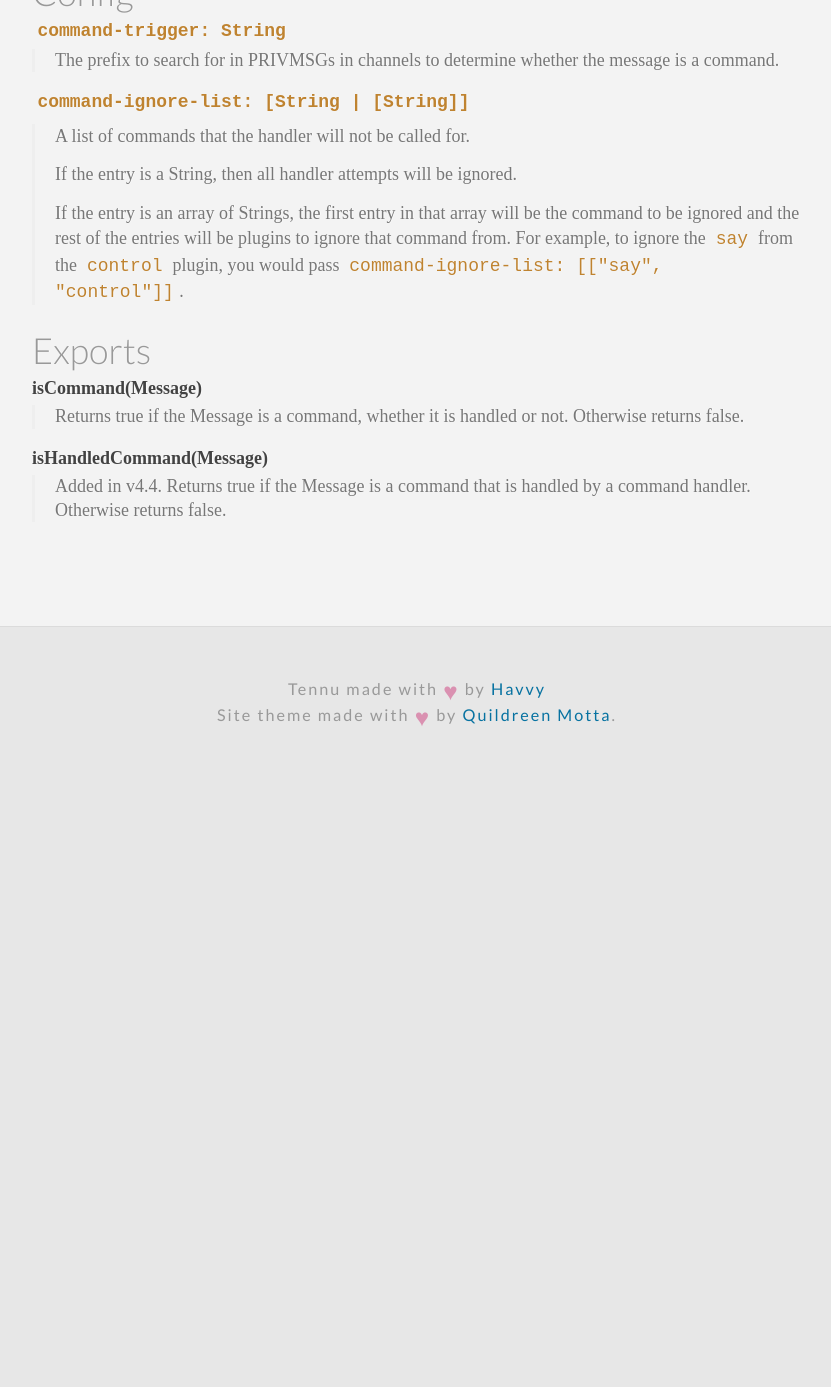
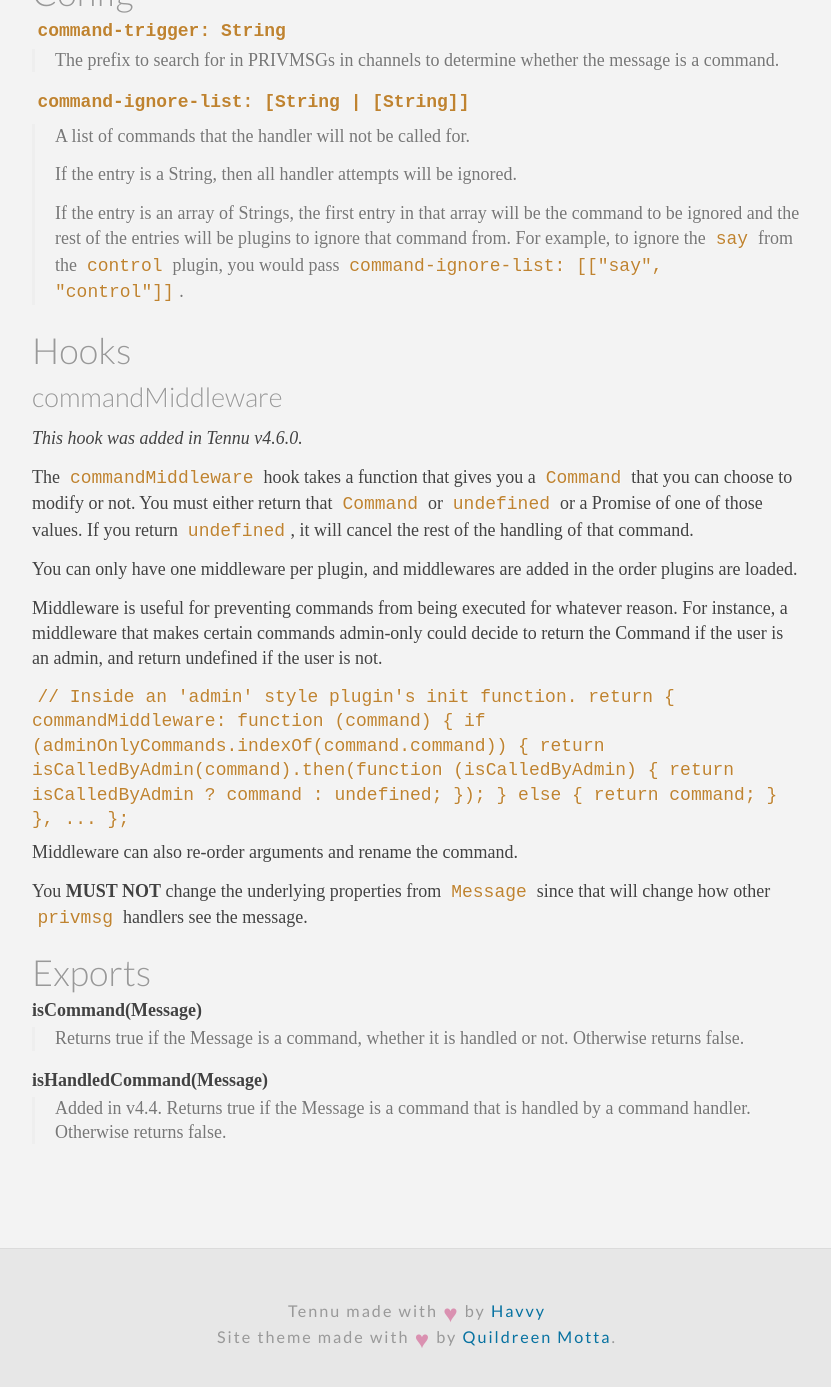
Before and after one commit to Tennu/tennu.github.io, a Jekyll site: the page built from plugins/commands.html, in a window 1280 px wide and 1400 px high, scrolled down 949 px. Shown: the top 1387 px of the window, without its empty margins (223-1054 px from the left). Built offline with Jekyll 4.4.1, drawn with Linux system fonts in a browser that asks for light colours; some web fonts are replaced; before the commit the page ends 1727 px from its top, so only the background shows below that.

Commit message:
Command Middleware

```diff
--- a/plugins/commands.html
+++ b/plugins/commands.html
@@ -48,6 +48,40 @@ module.exports = FooPlugin;
     </dd>
 </dl>
 
+<h3>Hooks</h3>
+
+<h4>commandMiddleware</h4>
+
+<p><i>This hook was added in Tennu v4.6.0.</i></p>
+
+<p>The <code>commandMiddleware</code> hook takes a function that gives you a <code>Command</code> that you can choose to modify or not. You must either return that <code>Command</code> or <code>undefined</code> or a Promise of one of those values. If you return <code>undefined</code>, it will cancel the rest of the handling of that command.</p>
+
+<p>You can only have one middleware per plugin, and middlewares are added in the order plugins are loaded.</p>
+
+<p>Middleware is useful for preventing commands from being executed for whatever reason. For instance, a middleware that makes certain commands admin-only could decide to return the Command if the user is an admin, and return undefined if the user is not.</p>
+
+<code>
+// Inside an 'admin' style plugin's init function.
+
+return {
+    commandMiddleware: function (command) {
+        if (adminOnlyCommands.indexOf(command.command)) {
+            return isCalledByAdmin(command).then(function (isCalledByAdmin) {
+                return isCalledByAdmin ? command : undefined;
+            });
+        } else {
+            return command;
+        }
+    },
+
+    ...
+};
+</code>
+
+<p>Middleware can also re-order arguments and rename the command.</p>
+
+<p>You <b>MUST NOT</b> change the underlying properties from <code>Message</code> since that will change how other <code>privmsg</code> handlers see the message.</p>
+
 <h3>Exports</h3>
 
 <dl>
```
Also changed, not shown: documentation/changelog.html (+7 -0 lines).
